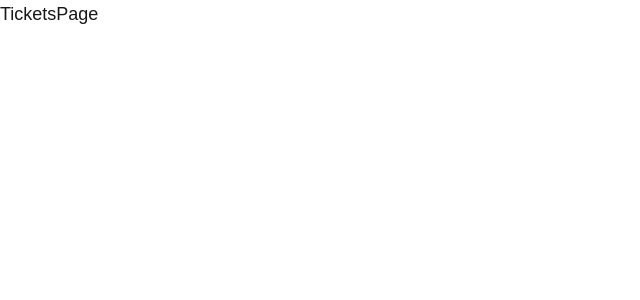
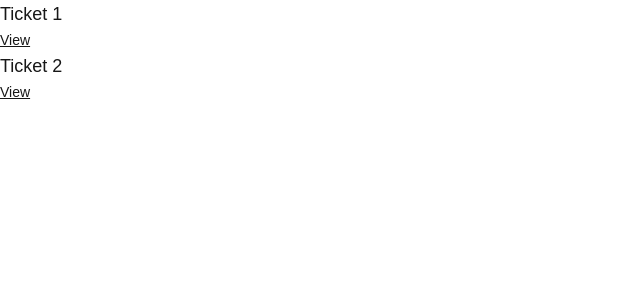
Before and after one commit to temivan/ticket-bounty-app, a Next.js app: page /tickets in a window 1280 px wide. Shown: the top 300 px of the page, without its empty margins (0-640 px from the left). Built offline with nearby package versions, Linux system fonts and the light colour scheme.

Commit message:
added tickets sample data links

```diff
--- a/src/app/tickets/[ticketId]/page.tsx
+++ b/src/app/tickets/[ticketId]/page.tsx
@@ -1,11 +1,23 @@
+import { initialTickets } from "@/data";
+
 type TicketPageProps = {
   params: Promise<{ ticketId: string }>;
 };
 
 const TicketPage = async ({ params }: TicketPageProps) => {
   const { ticketId } = await params;
+  const ticket = initialTickets.find((t) => t.id === ticketId);
 
-  return <h2 className="text-lg">TicketPage: {ticketId}</h2>;
+  if (!ticket) {
+    return <div>Ticket not found</div>;
+  }
+
+  return (
+    <div>
+      <h2 className="text-lg">{ticket.title}</h2>
+      <p className="text-sm">{ticket.content}</p>
+    </div>
+  );
 };
 
 export default TicketPage;
--- a/src/app/tickets/page.tsx
+++ b/src/app/tickets/page.tsx
@@ -1,5 +1,19 @@
+import Link from "next/link";
+import { initialTickets } from "@/data";
+
 const TicketsPage = () => {
-  return <h2 className="text-lg">TicketsPage</h2>;
+  return (
+    <div>
+      {initialTickets.map((ticket) => (
+        <div key={ticket.id}>
+          <h2 className="text-lg">{ticket.title}</h2>
+          <Link href={`/tickets/${ticket.id}`} className="text-sm underline">
+            View
+          </Link>
+        </div>
+      ))}
+    </div>
+  );
 };
 
 export default TicketsPage;
```
